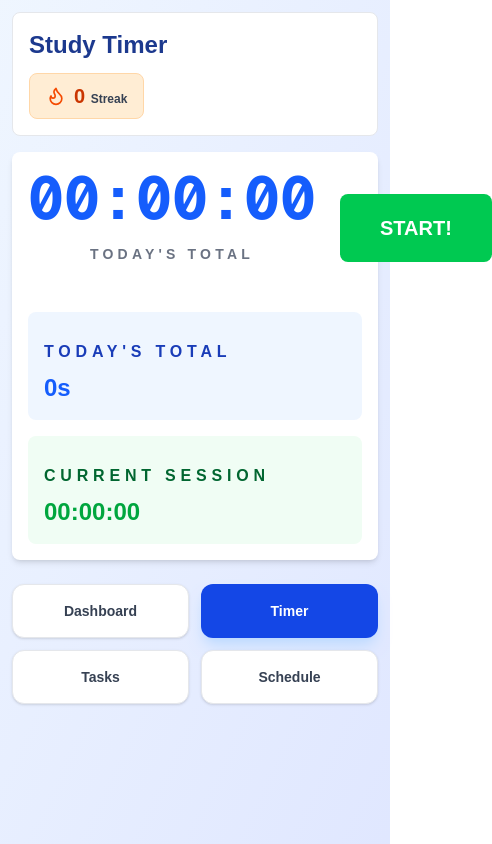
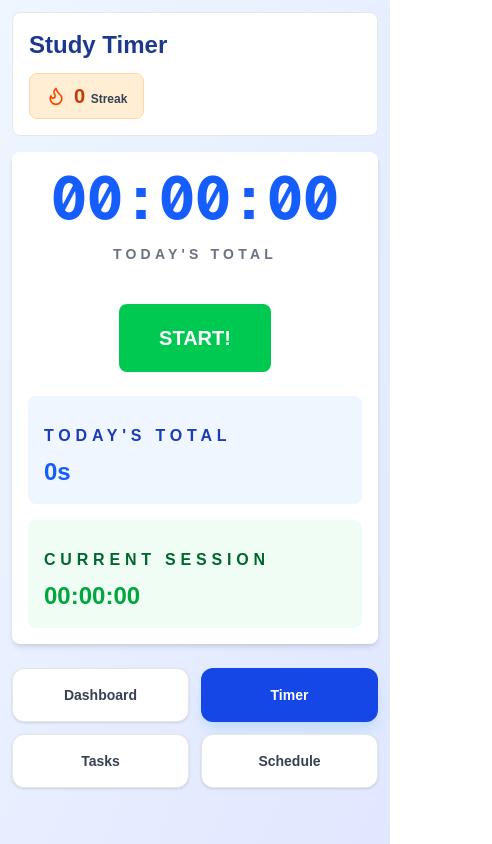
Before and after one commit to kevinthai256/StudyBuddy, a Next.js app: page /timer in a window 390 px wide. Shown: the whole page, 492 px wide, since content can reach past the window. Built offline with nearby package versions, Linux system fonts and the light colour scheme; no server answers.

Commit message:
Fixed start button for mobile

```diff
--- a/app/timer/page.tsx
+++ b/app/timer/page.tsx
@@ -145,8 +145,8 @@ function StudyTimerContent() {
         </header>
 
         <div className="bg-white rounded-lg shadow-md p-4 sm:p-6">
-          <div className="flex items-center justify-between mb-6">
-            <div className="flex-1 text-center">
+          <div className="flex flex-col sm:flex-row items-center justify-between mb-6">
+            <div className="flex-1 text-center mb-4 sm:mb-0">
               <div className="text-6xl sm:text-8xl font-mono font-bold text-blue-600 mb-4">
                 {isStudying ? formatStopwatch(getCurrentSessionTime()) : formatStopwatch(studyTimeToday)}
               </div>
@@ -154,7 +154,7 @@ function StudyTimerContent() {
                 {isStudying ? 'Currently Studying' : "Today's Total"}
               </div>
             </div>
-            <div className="ml-6">
+            <div className="sm:ml-6">
               <button
                 onClick={isStudying ? handleStopStudy : startStudySession}
                 className={`px-10 py-5 rounded-lg font-bold text-white text-xl transition-all transform hover:scale-105 ${
```
